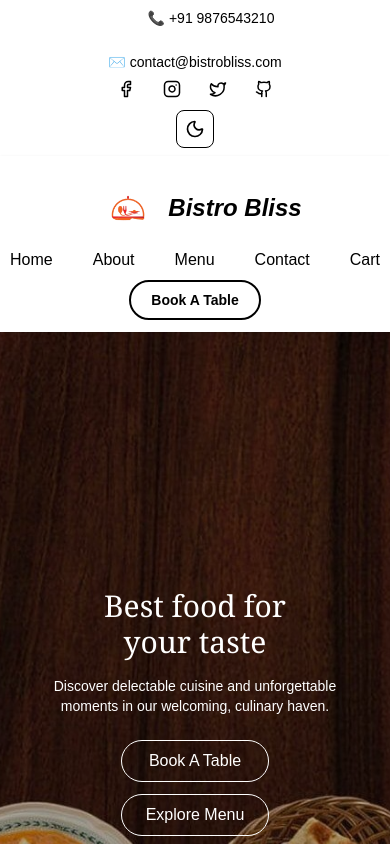
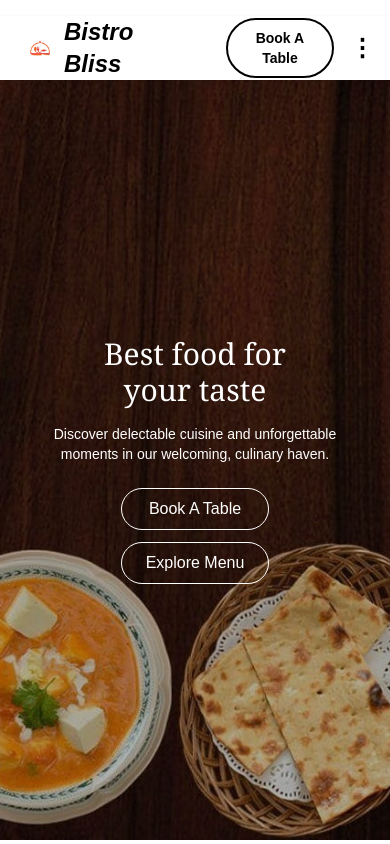
Before and after one commit to tdacorp/POC--7---Landing-Page-UI-with-Light-Dark-Theme-Next.js-TS-Tailwind-, a Next.js app in the folder my-app/: page / in a window 390 px wide. Shown: the top 844 px of the page. Built offline with nearby package versions, Linux system fonts and the light colour scheme.

Commit message:
fix(nav): add dropdown

```diff
--- a/my-app/src/app/contact/page.tsx
+++ b/my-app/src/app/contact/page.tsx
@@ -1,6 +1,6 @@
 "use client";
 
-import { useState } from "react";
+import { useState, useEffect } from "react";
 
 export default function ContactPage() {
      const [success, setSuccess] = useState("");
@@ -11,6 +11,7 @@ export default function ContactPage() {
     subject: "",
     message: "",
   });
+
 
   const handleChange = (e: any) => {
     setForm({ ...form, [e.target.name]: e.target.value });
--- a/my-app/src/app/layout.tsx
+++ b/my-app/src/app/layout.tsx
@@ -1,6 +1,7 @@
 import "./globals.css";
 
 import { CartProvider } from "./cart/cart-context";
+
 
 import TopBar from "../components/TopBar";
 import Navbar from "../components/navbar";
--- a/my-app/src/app/menu/page.tsx
+++ b/my-app/src/app/menu/page.tsx
@@ -59,9 +59,8 @@ export default function MenuCards() {
 
               {/* Add to Cart Button */}
               <button
-                onClick={() => addToCart(item)}
+                onClick={() => {addToCart(item);  alert("Item added to cart!");}}
                 className="
-
                  mt-2 border border-black text-black bg-white px-4 py-2 rounded-full hover:bg-red-600 transition w-full text-sm md:text-base
                 "
               >
--- a/my-app/src/components/Hero.tsx
+++ b/my-app/src/components/Hero.tsx
@@ -9,7 +9,7 @@ export default function HeroSection() {
         src="/bg.jpg"
         alt="Background"
         fill
-        className="object-cover fixed -z-10"
+        className="object-cover fixed -z-10 pointer-events-none"
       />
 
       {/* Overlay */}
--- a/my-app/src/components/TopBar.tsx
+++ b/my-app/src/components/TopBar.tsx
@@ -19,16 +19,16 @@ export default function TopBar() {
   if (!mounted) return null;
 
   return (
-    <div className="w-full bg-gray-100 dark:bg-gray-900 text-black dark:text-white text-sm py-2 px-6 flex items-center
-    justify-between md:flex-row flex-col"style={{ background: "var(--bg)", color: "var(--text)" }}>
+    <div className="w-full text-sm py-2 px-6 flex items-center h-0
+    justify-between md:flex-row flex-col  m-0 md:m-2"style={{ background: "var(--bg)", color: "var(--text)" }}>
       {/* Left: Phone + Email */}
-      <div className="flex items-center gap-6 dark:bg-gray-900 flex-col sm:flex-row md:gap-4 text-sm text-gray-800 dark:text-gray-200"style={{ background: "var(--bg)", color: "var(--text)" }}>
-        <p className="ml-8 dark:text-white">📞 +91 9876543210</p>
+      <div className="m-0 gap-6  flex-col sm:flex-row md:gap-4 text-sm text-white hidden md:flex"style={{ background: "var(--bg)", color: "var(--text)" }}>
+        <p className="md:ml-8 m-0 dark:text-white">📞 +91 9876543210</p>
         <p>✉️ contact@bistrobliss.com</p>
       </div>
 
       {/* Center: Social Icons */}
-      <div className="flex items-center gap-4 mt-2 md:mt-0 space-x-3 sm:mt-0">
+      <div className="items-center gap-4 mt-2 md:mt-0 space-x-3 sm:mt-0 hidden md:flex">
         <Link href="#" className="hover:text-blue-500"><Facebook size={18} /></Link>
         <Link href="#" className="hover:text-pink-500"><Instagram size={18} /></Link>
         <Link href="#" className="hover:text-blue-400"><Twitter size={18} /></Link>
@@ -38,7 +38,7 @@ export default function TopBar() {
       {/* Right: Theme Toggle */}
       <button
         onClick={() => setTheme(theme === "dark" ? "light" : "dark")}
-        className="p-2 rounded-lg border hover:bg-gray-200 dark:hover:bg-gray-700 mt-3"
+        className="p-1 rounded-lg border hover:bg-gray-200 dark:hover:bg-gray-700 md:mt-3 md:ml-0 ml-92 hidden md:flex"
       >
         {theme === "dark" ? <Sun size={20} /> : <Moon size={20} />}
       </button>
--- a/my-app/src/components/navbar.tsx
+++ b/my-app/src/components/navbar.tsx
@@ -3,28 +3,41 @@
 import Image from "next/image";
 import Link from "next/link";
 import { useRouter } from "next/navigation";
+import { useState } from "react";
 
 
 
 export default function Navbar() {
     const router = useRouter();
+    const [open, setOpen] = useState(false);
 
   return (
-    <nav className="w-full flex items-center justify-between bg-white shadow-sm md:flex  dark:text-white  flex-col md:flex-row px-4 py-3"style={{ background: "var(--bg)", color: "var(--text)" }}>
-      {/* Logo */}
+   <nav
+  className="w-full mb-0 flex flex-col md:flex-row items-center justify-between bg-white shadow-sm px-4 md:py-3 dark:text-white"
+  style={{ background: "var(--bg)", color: "var(--text)" }}
+
+>
+  {/* Logo + Title + Button (mobile: single line, desktop: separate) */}
+  <div className="flex items-center  w-full md:w-auto">
+    {/* Image + H1 */}
     <div className="flex items-center">
       <Image
         src="/image.png"
         alt="Bistro Bliss Logo"
         width={50}
         height={50}
-          className="h-20 w-auto"
+        className="h-12 w-auto"
       />
-        <h1 className="text-2xl font-semibold text-black "style={{ background: "var(--bg)", color: "var(--text)" }}><i>Bistro Bliss</i></h1>
+      <h1
+        className="text-2xl font-semibold text-black"
+        style={{ color: "var(--text)" }}
+      >
+        <i>Bistro Bliss</i>
+      </h1>
     </div>
 
-      {/* Center Nav Links */}
-      <div className="flex gap-10">
+     {/* Center Nav Links (desktop only) */}
+  <div className="hidden md:flex gap-10 md:mt-0 lg:ml-105 lg:mr-80  md:ml-0 md:mr-0">
     <Link href="/">Home</Link>
     <Link href="/about">About</Link>
     <Link href="/menu">Menu</Link>
@@ -32,12 +45,55 @@ export default function Navbar() {
     <Link href="/cart">Cart</Link>
   </div>
 
-      {/* Book a Table Button */}
+    {/* Button */}
     <button
-      onClick={ () => router.push("/book-table") }
-      className="px-5 py-2 border-black border-2 text-black font-bold rounded-full text-sm hover:bg-gray-100 transition dark:text-white mt-2 md:mt-0 "style={{ background: "var(--bg)", color: "var(--text)" }}>
+      onClick={() => router.push("/book-table")}
+      className="
+        px-4 py-2 border-2 border-black font-bold rounded-full text-sm
+        bg-white text-black hover:bg-gray-100 transition
+        dark:bg-gray-900 dark:text-white dark:border-white
+        ml-15
+      "
+    >
       Book A Table
     </button>
+      <button className="font-bold text-2xl ml-4 block md:hidden"
+      onClick={()=>setOpen(!open)}>⋮</button>
+  </div>
+  {open && (
+  <div className=" z-50 p-0">
+    <ul className="absolute top-10 left-0 bg-white p-2 mt-6 w-20 rounded-b-sm shadow-lg z-50 ml-87">
+      <li>
+        <Link href="/" onClick={() => setOpen(false)}>
+          <p>Home</p>
+        </Link>
+      </li>
+      <li>
+        <Link href="/about" onClick={() => setOpen(false)}>
+          <p>About</p>
+        </Link>
+      </li>
+      <li>
+        <Link href="/menu" onClick={() => setOpen(false)}>
+          <p>Menu</p>
+        </Link>
+      </li>
+      <li>
+        <Link href="/contact" onClick={() => setOpen(false)}>
+          <p>Contact</p>
+        </Link>
+      </li>
+      <li>
+        <Link href="/cart" onClick={() => setOpen(false)}>
+          <p>Cart</p>
+        </Link>
+      </li>
+    </ul>
+  </div>
+)}
+
 </nav>
+
+
   );
 }
```
Lines whose indentation alone changed are shown as unchanged.
